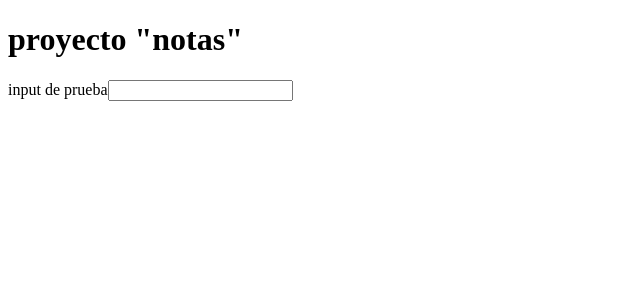
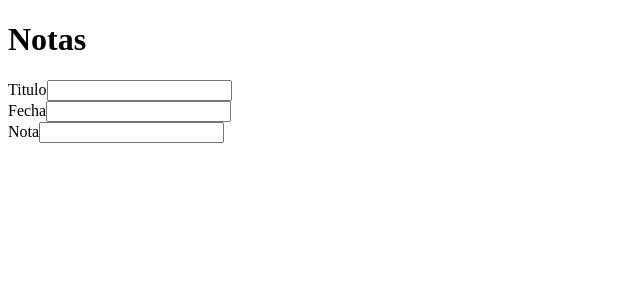
Before and after one commit to Angel-Marin28/Proyecto_notas, a React (Create React App) app: page / in a window 1280 px wide. Shown: the top 300 px of the page, without its empty margins (0-640 px from the left). Built offline with nearby package versions, Linux system fonts and the light colour scheme; the HTML template or start-up script is replaced by a standard one.

Commit message:
Controlando múltiples Inputs

```diff
--- a/src/App.jsx
+++ b/src/App.jsx
@@ -5,21 +5,34 @@ const App =() => {
   //hool -> use .....
   //stage ->useState
 
-  const [state, setState]= useState("");
+  const [inputsState, setInputsState]= useState({
+    title:"",
+    date:"",
+    note:"",
+  });
 
 
 const handleInputChange =(event) => {
-setState(event.target.value);
-console.log(state)
-
- };
+ setInputsState({ ...inputsState, [event.target.name]: event.target.value});
+}
 
   return (
     <div className="App">
-      <h1>proyecto "notas"</h1>
+      <h1>Notas</h1>
+
       <label>
-        input de prueba
-      <input id="PruebaID" name="prueba" type="text" onChange={handleInputChange} value={state} />
+        Titulo
+      <input id="title" name="title" type="text" onChange={handleInputChange} value={inputsState.title} />
+      </label>
+      <br/>
+      <label>
+        Fecha
+      <input id="date" name="date" type="text" onChange={handleInputChange} value={inputsState.date} />
+      </label>
+      <br/>
+        <label>
+        Nota
+      <input id="note" name="note" type="text" onChange={handleInputChange} value={inputsState.note} />
       </label>
 
     </div>
```
